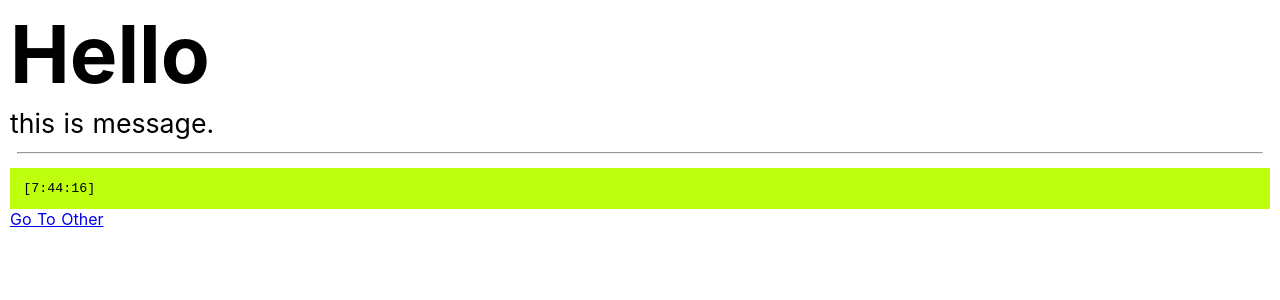
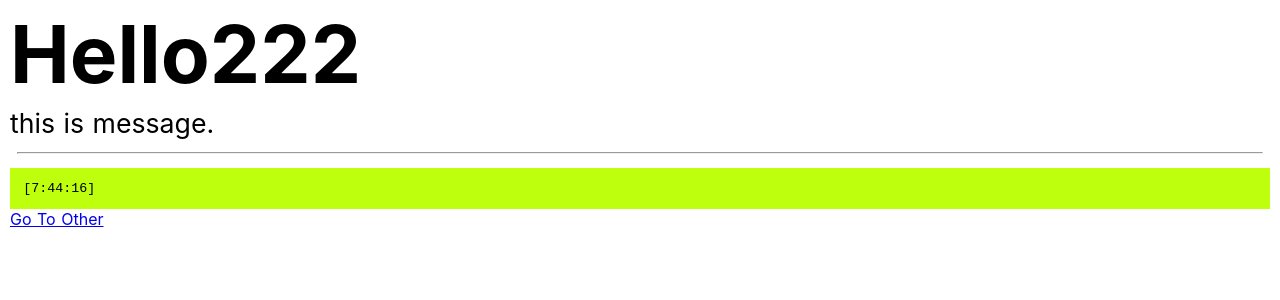
Before and after one commit to ShinyaTakahashi123/test, a Nuxt app: page / in a window 1280 px wide. Shown: the top 300 px of the page. Built offline with nearby package versions, Linux system fonts and the light colour scheme.

Commit message:
second commit

```diff
--- a/pages/index.vue
+++ b/pages/index.vue
@@ -12,7 +12,7 @@
 export default {
   data() {
     return {
-      title: 'Hello',
+      title: 'Hello222',
       message: 'this is message.',
       now: 'wait....'
     }
```
